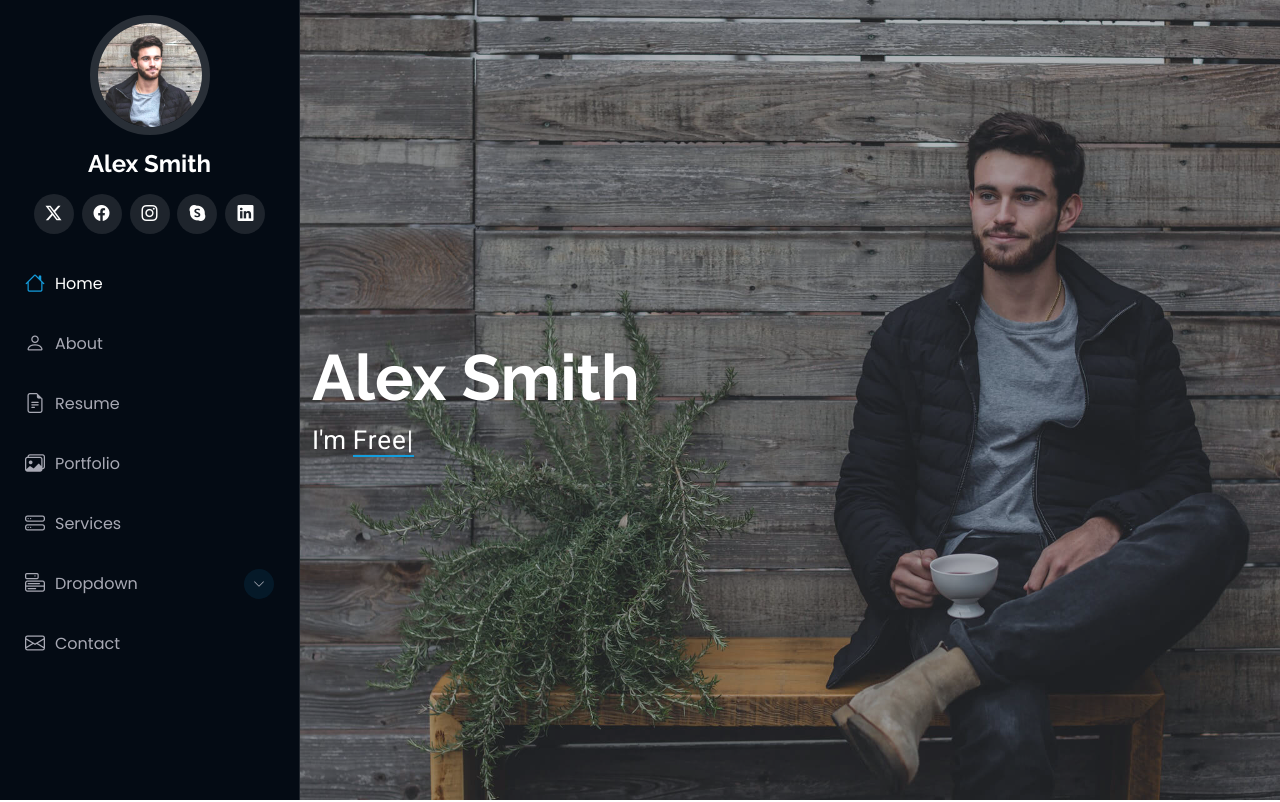
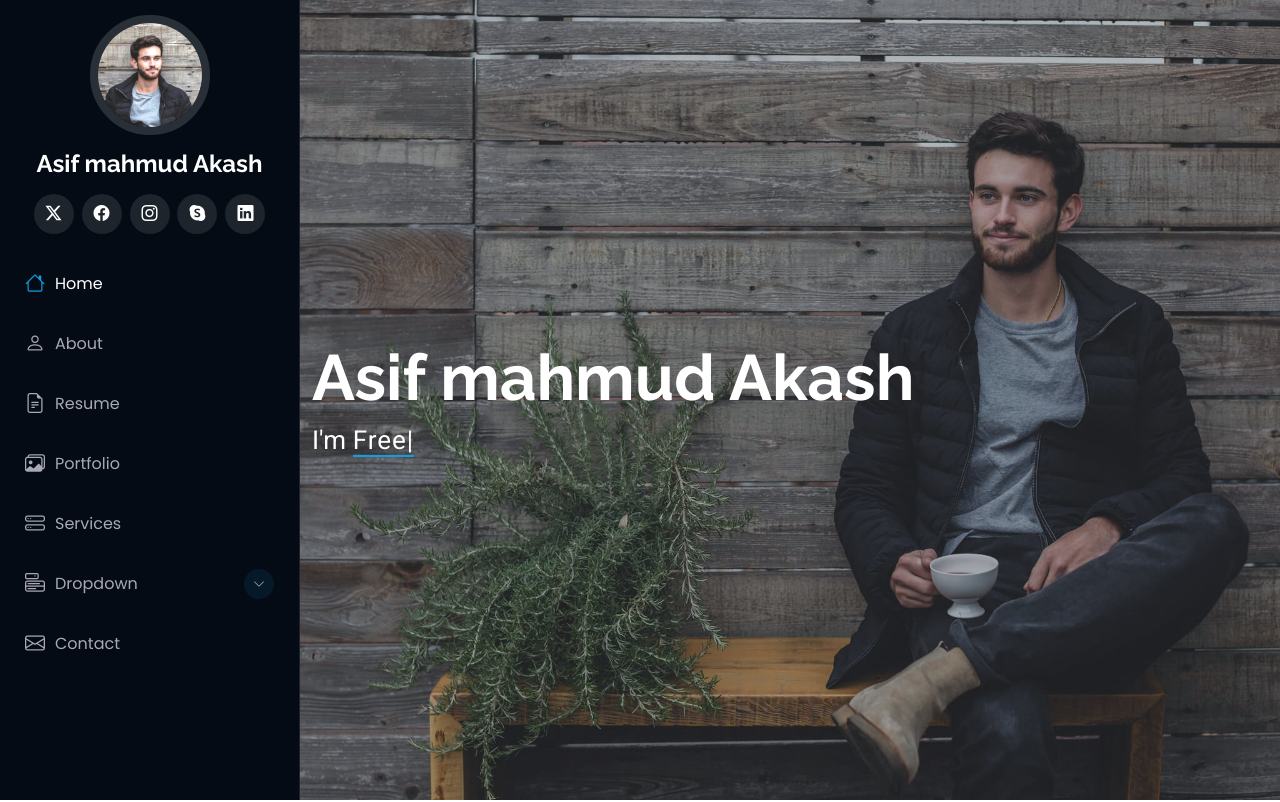
Before and after one commit to AsifMahmud251/AsifMahmud251-asif-mahmud-akash-portfolio, a plain HTML site: page index.html in a window 1280 px wide. Shown: the top 802 px of the page. Drawn offline with Linux system fonts and the light colour scheme.

Commit message:
Update UI

```diff
--- a/index.html
+++ b/index.html
@@ -4,7 +4,7 @@
 <head>
   <meta charset="utf-8">
   <meta content="width=device-width, initial-scale=1.0" name="viewport">
-  <title>Index - iPortfolio Bootstrap Template</title>
+  <title>Asif Mahmud Akash-Porfolio</title>
   <meta content="" name="description">
   <meta content="" name="keywords">
 
@@ -48,7 +48,7 @@
     <a href="index.html" class="logo d-flex align-items-center justify-content-center">
       <!-- Uncomment the line below if you also wish to use an image logo -->
       <!-- <img src="assets/img/logo.png" alt=""> -->
-      <h1 class="sitename">Alex Smith</h1>
+      <h1 class="sitename">Asif mahmud Akash</h1>
     </a>
 
     <div class="social-links text-center">
@@ -97,7 +97,7 @@
       <img src="assets/img/hero-bg.jpg" alt="" data-aos="fade-in" class="">
 
       <div class="container" data-aos="fade-up" data-aos-delay="100">
-        <h2>Alex Smith</h2>
+        <h2>Asif mahmud Akash</h2>
         <p>I'm <span class="typed" data-typed-items="Designer, Developer, Freelancer, Photographer">Designer</span><span class="typed-cursor typed-cursor--blink" aria-hidden="true"></span><span class="typed-cursor typed-cursor--blink" aria-hidden="true"></span></p>
       </div>
 
```
Also changed, not shown: assets/img/favicon.png, assets/img/favicon_old.png (added).
